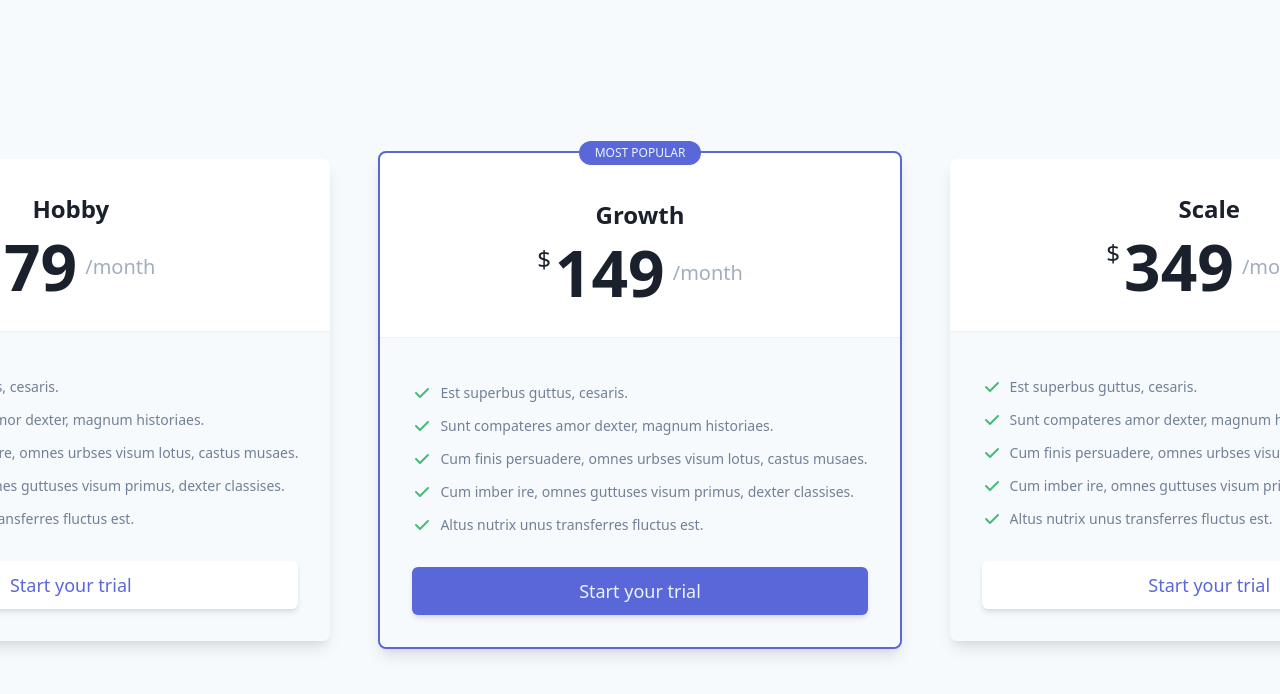
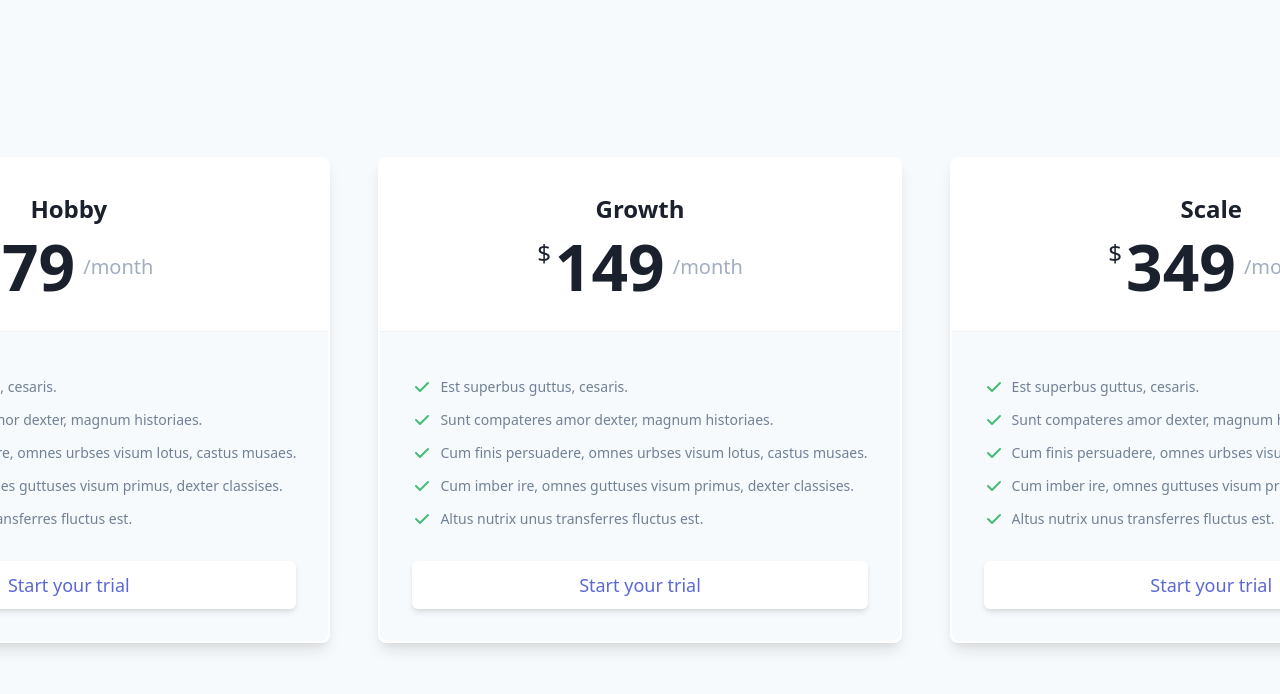
Before and after one commit to romansndlr/tailwind-demo, a React (Create React App) app: page / in a window 1280 px wide. Shown: the top 694 px of the page. Built offline with nearby package versions, Linux system fonts and the light colour scheme.

Commit message:
implement using hover and group hover

```diff
--- a/src/components/PricingCard.js
+++ b/src/components/PricingCard.js
@@ -10,28 +10,18 @@ PricingCard.propTypes = {
   title: PropTypes.string.isRequired
 }
 
-function PricingCard({
-  popular = false,
-  features = [],
-  title = "",
-  price = 0
-}) {
+function PricingCard({ features = [], title = "", price = 0 }) {
   return (
     <div
       className={cx(
-        "flex flex-col bg-white rounded-lg shadow-lg w-full relative",
-        {
-          "border-2 border-indigo-600 z-10": popular
-        }
+        "flex flex-col bg-white rounded-lg shadow-lg w-full relative border-2 border-transparent cursor-pointer hover:border-indigo-600 hover:z-10 group"
       )}
     >
-      {popular && (
-        <div className="flex justify-center -mt-3">
-          <span className="bg-indigo-600 rounded-full text-indigo-100 px-4 uppercase text-xs h-6 leading-6">
-            Most Popular
-          </span>
-        </div>
-      )}
+      <div className="hidden group-hover:flex justify-center absolute inset-x-0 -mt-3">
+        <span className="bg-indigo-600 rounded-full text-indigo-100 px-4 uppercase text-xs h-6 leading-6">
+          Most Popular
+        </span>
+      </div>
       <div className="p-8 flex flex-col items-center justify-center">
         <h3 className="text-gray-900 font-semibold text-2xl">{title}</h3>
         <p className="flex mt-2">
@@ -54,12 +44,7 @@ function PricingCard({
             </li>
           ))}
         </ul>
-        <button
-          className={cx("btn", {
-            "btn-primary": popular,
-            "btn-default": !popular
-          })}
-        >
+        <button className="btn group-hover:btn-primary btn-default">
           Start your trial
         </button>
       </div>
--- a/src/index.css
+++ b/src/index.css
@@ -8,6 +8,7 @@
   @apply mt-8 text-lg text-center w-full p-2 rounded-md shadow-md h-12;
 }
 
+@variants group-hover {
   .btn-default {
     @apply text-indigo-600 bg-white;
   }
@@ -15,3 +16,4 @@
   .btn-primary {
     @apply bg-indigo-600 text-indigo-100;
   }
+}
--- a/tailwind.config.js
+++ b/tailwind.config.js
@@ -626,11 +626,11 @@ module.exports = {
     borderColor: ["responsive", "hover", "focus"],
     borderRadius: ["responsive"],
     borderStyle: ["responsive"],
-    borderWidth: ["responsive"],
+    borderWidth: ["responsive", "hover"],
     boxShadow: ["responsive", "hover", "focus"],
     boxSizing: ["responsive"],
     cursor: ["responsive"],
-    display: ["responsive"],
+    display: ["responsive", "group-hover"],
     fill: ["responsive"],
     flex: ["responsive"],
     flexDirection: ["responsive"],
```
Lines whose indentation alone changed are shown as unchanged.
